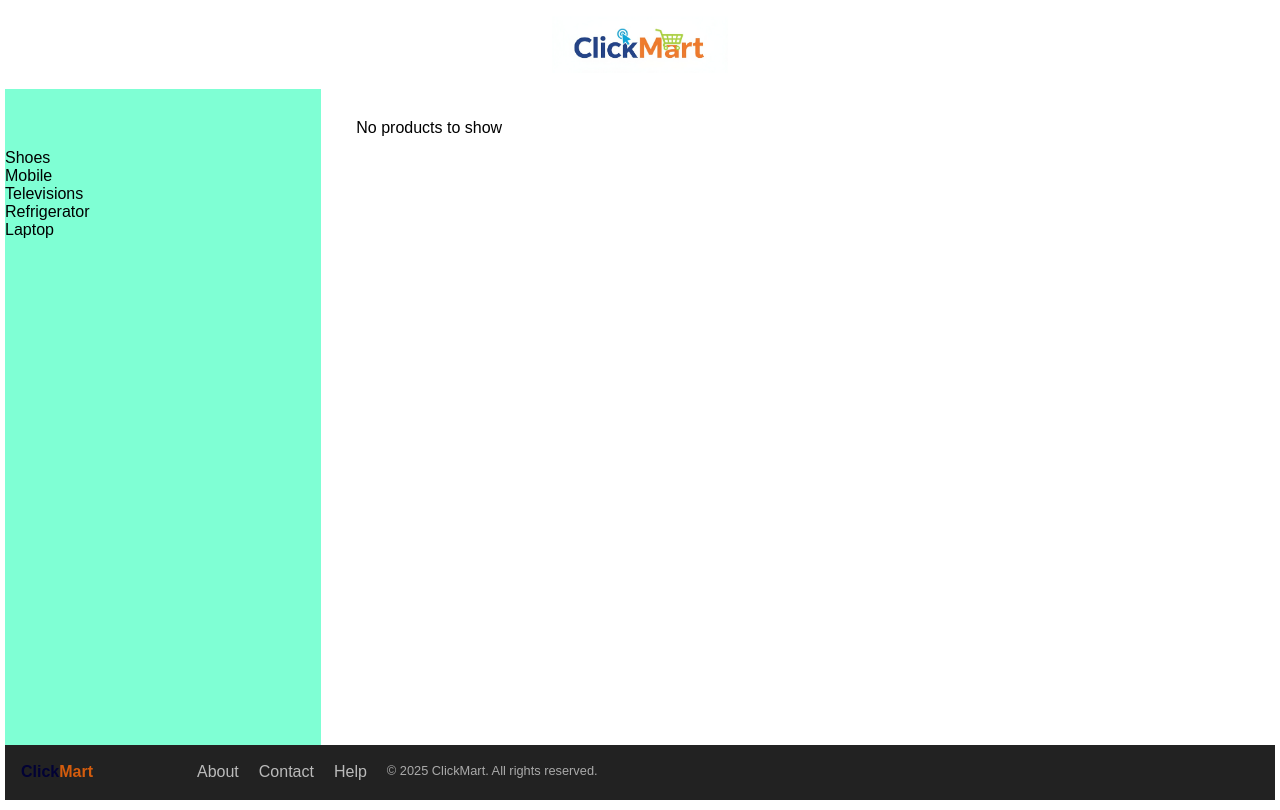
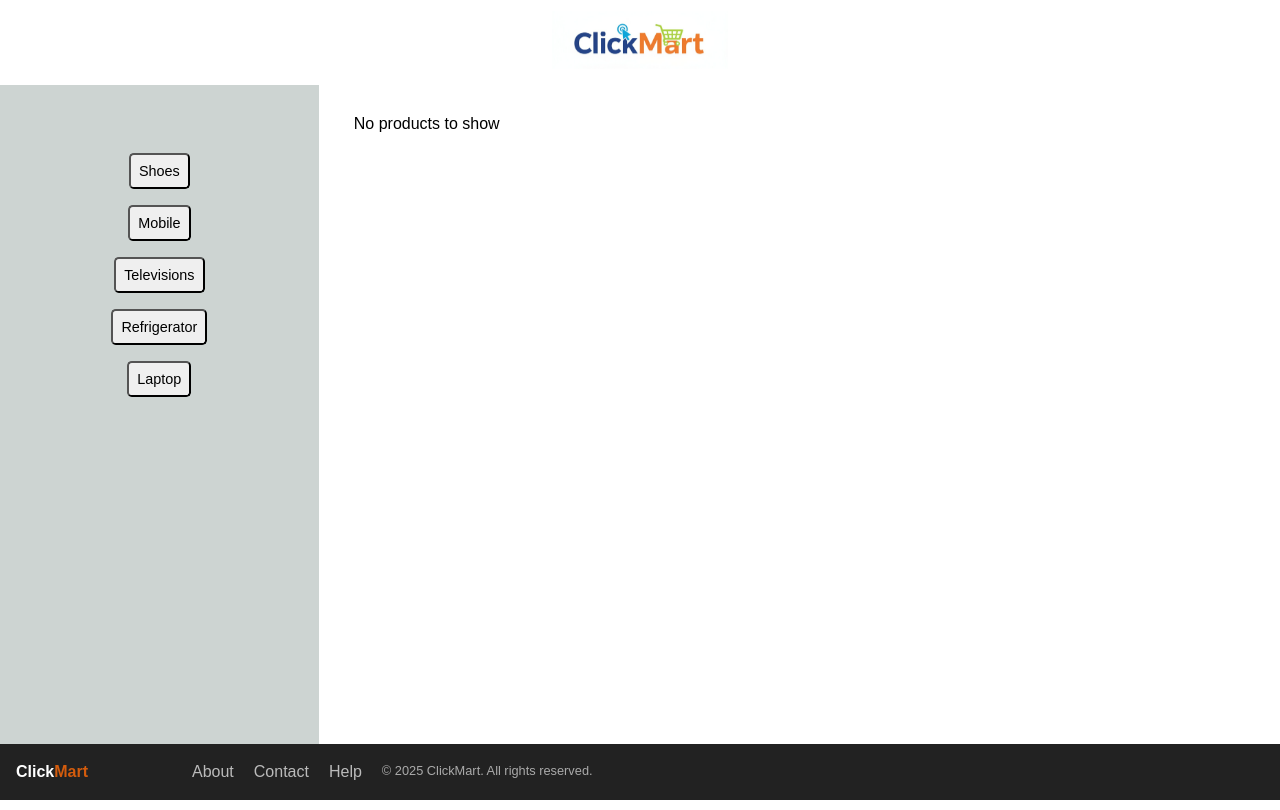
Before and after one commit to Rohit-Pandit/e-store, a React (Create React App) app: page / in a window 1280 px wide. Built offline with nearby package versions, Linux system fonts and the light colour scheme; data requests are answered from the project's data file.

Commit message:
menu component styling

```diff
--- a/src/App.css
+++ b/src/App.css
@@ -14,7 +14,7 @@
   grid-template-rows: 10% 83% 7%;
   gap: 5px;
   /* background-color: #2196F3; */
-  padding: 5px;
+  /* padding: 5px; */
   width: 100vw;
   height: 100vh;
 }
--- a/src/components/category/Category.css
+++ b/src/components/category/Category.css
@@ -0,0 +1,11 @@
+.category{
+    display: flex;
+    justify-content: center;
+    align-items: center;
+    padding: 0.5rem;
+}
+#title{
+    font-size: 0.9rem;
+    padding: 0.5rem;
+    border-radius: 0.3rem;
+}
--- a/src/components/category/Category.jsx
+++ b/src/components/category/Category.jsx
@@ -4,7 +4,7 @@ import './Category.css'
 const Category = ({id,title,cateogryClick}) => {
   return (
     <div className='category' key={id} onClick={()=>cateogryClick()}>
-        {title}
+        <button id='title'>{title}</button>
     </div>
   )
 }
--- a/src/components/footer/Footer.css
+++ b/src/components/footer/Footer.css
@@ -21,11 +21,11 @@
     flex: 1;
 }
 .logo .click {
-  color: rgb(2, 2, 53);   /* yellow */
+  color: #fff
 }
 
 .logo .mart {
-  color: rgb(212, 92, 13);   /* cyan */
+  color: rgb(212, 92, 13);
 }
 
 .footer .links {
--- a/src/components/menu/Menu.css
+++ b/src/components/menu/Menu.css
@@ -1,3 +1,3 @@
 .menu{
-    background-color: aquamarine;
+    background-color: rgb(205, 212, 210);
 }
```
